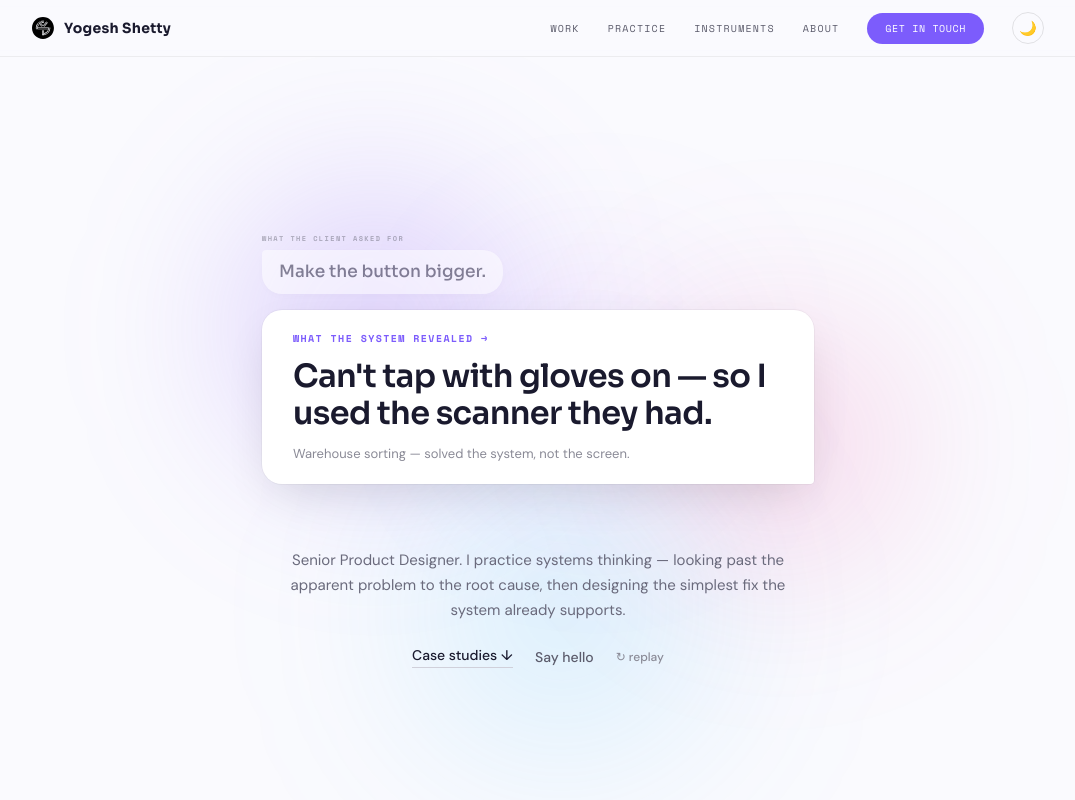
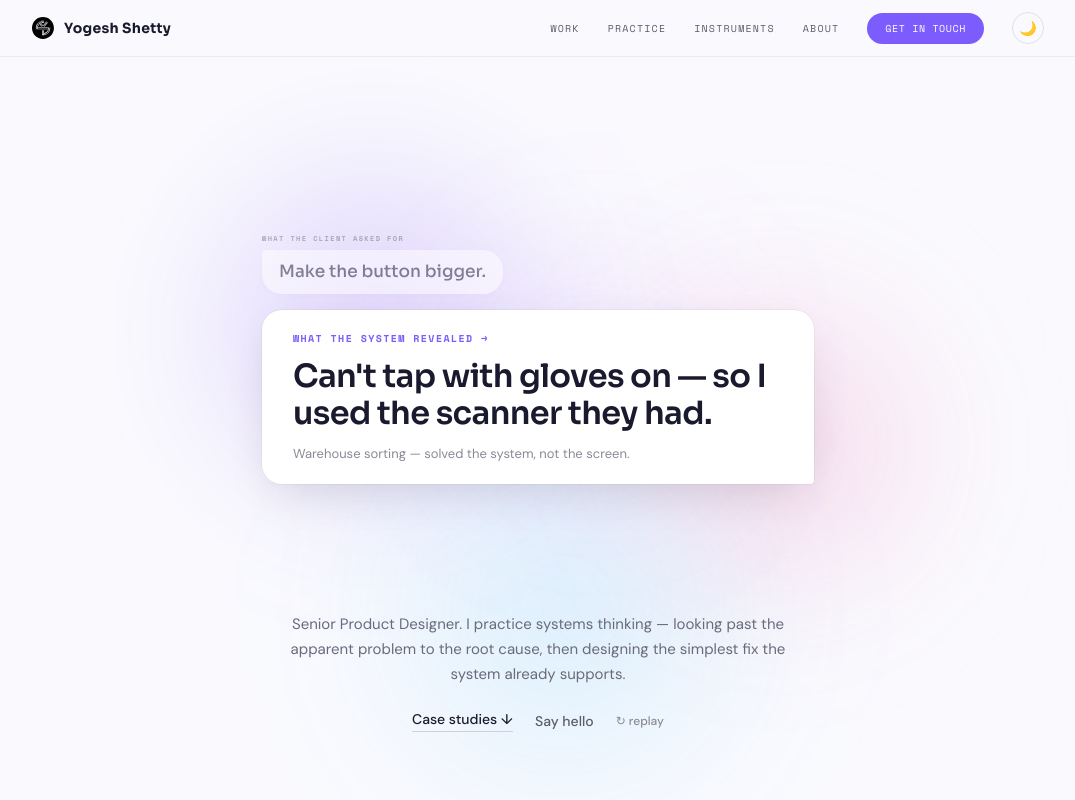
Before and after one commit to ykshettydesign/YKShetty-portfolio, a React (Vite) app: page / in a window 1280 px wide. Shown: the top 800 px of the page, without its empty margins (102-1177 px from the left). Built offline with nearby package versions, Linux system fonts and the light colour scheme.

Commit message:
Update Hero.jsx

```diff
--- a/src/components/Hero.jsx
+++ b/src/components/Hero.jsx
@@ -176,7 +176,7 @@ export default function Hero() {
               </div>
             </div>
           </div>
-          <div ref={paraRef} className="hero-post" style={{ marginTop: 'clamp(40px,6vw,64px)' }}>
+          <div ref={paraRef} className="hero-post" style={{ marginTop: 'clamp(80px,12vw,128px)' }}>
             <p
               style={{
                 fontFamily: 'var(--font-body)',
```
